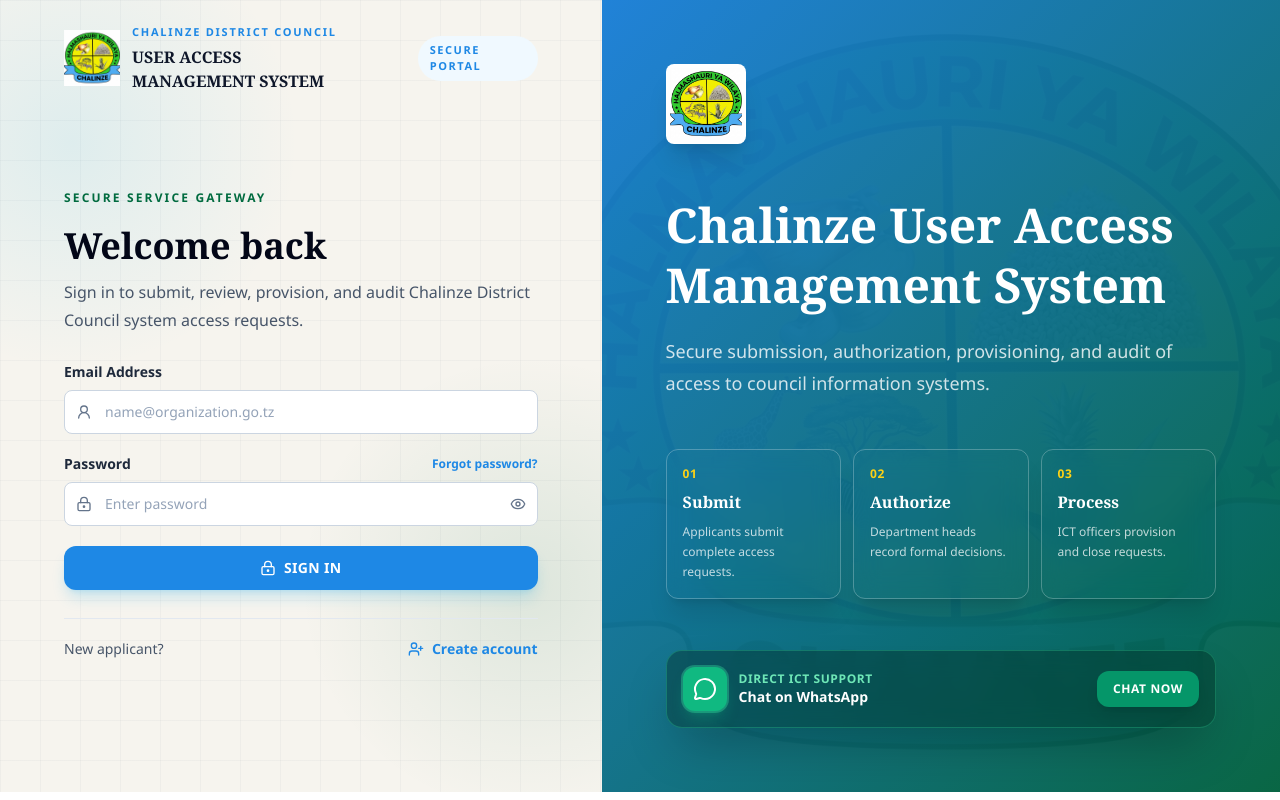
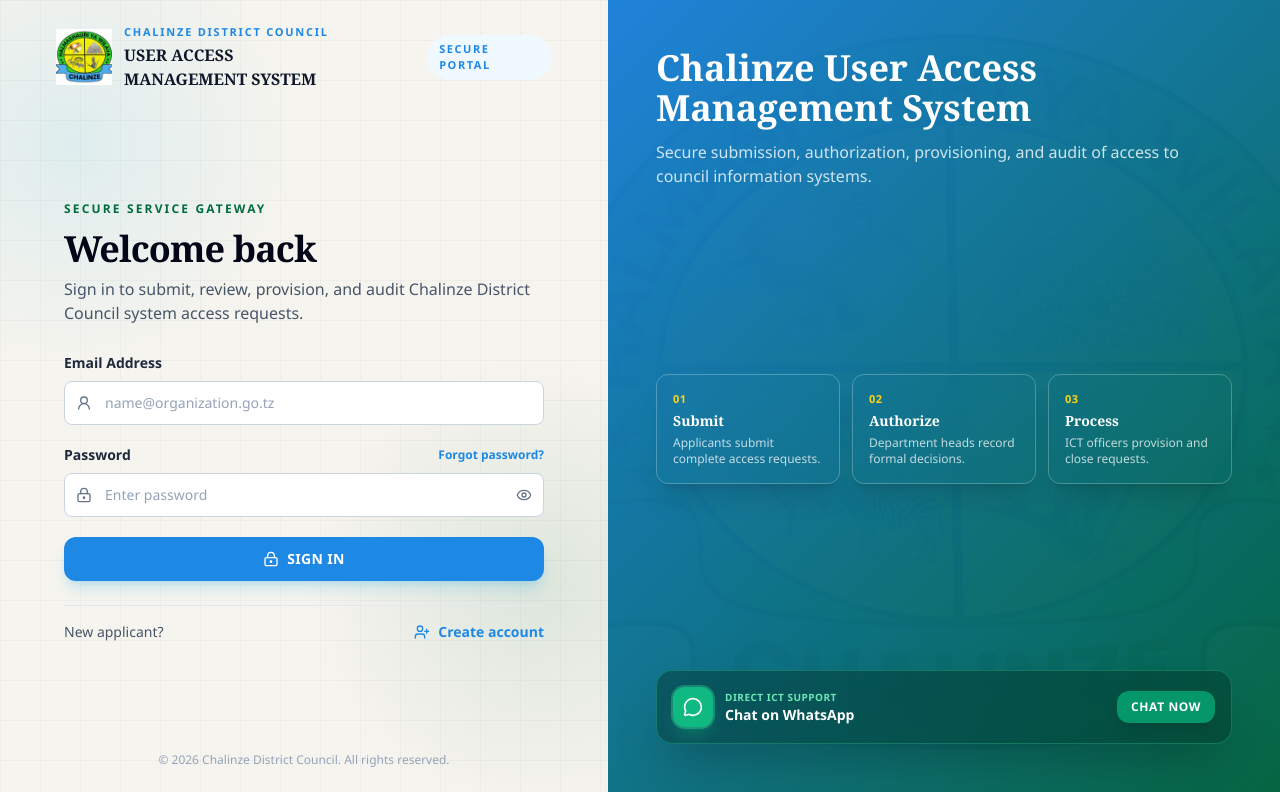
Before and after one commit to denare/ralg-user-access-system, a Next.js app: page /login in a window 1280 px wide. Built offline with nearby package versions, Linux system fonts and the light colour scheme; no server answers.

Commit message:
style(auth): optimize auth shell responsive layout for small and medium screens

```diff
--- a/components/auth-page-shell.tsx
+++ b/components/auth-page-shell.tsx
@@ -18,16 +18,15 @@
 }) {
   return (
     <main className="h-screen overflow-hidden bg-white">
-
-      <section className="grid h-[calc(100vh-8px)] lg:grid-cols-[minmax(0,0.94fr)_1.06fr]">
+      <section className="grid h-[calc(100vh-8px)] xl:grid-cols-[minmax(0,0.95fr)_1.05fr]">
         {/* Left: Form panel */}
-        <section className="auth-canvas h-full overflow-y-auto overflow-x-hidden px-5 py-6 sm:px-8 lg:px-12 xl:px-16">
+        <section className="auth-canvas flex h-full flex-col justify-between overflow-y-auto overflow-x-hidden px-5 py-6 sm:px-8 lg:px-12 xl:px-14">
           <header className="flex items-center justify-between gap-4">
             <div className="flex min-w-0 items-center gap-3">
-              <img src="/branding/HalmashauriYaChalinze.png" alt="" className="h-14 w-14 shrink-0 object-contain" />
+              <img src="/branding/HalmashauriYaChalinze.png" alt="" className="h-12 w-12 sm:h-14 sm:w-14 shrink-0 object-contain" />
               <div className="min-w-0">
                 <p className="truncate text-[11px] font-bold uppercase tracking-[0.16em] text-[#1e88e5]">Chalinze District Council</p>
-                <h1 className="mt-1 text-sm font-bold uppercase leading-snug text-slate-900 sm:text-base">
+                <h1 className="mt-0.5 text-xs font-bold uppercase leading-snug text-slate-900 sm:text-sm md:text-base">
                   User Access Management System
                 </h1>
               </div>
@@ -37,76 +36,83 @@
             </Link>
           </header>
 
-          <div className="flex min-h-[calc(100%-80px)] items-center py-8">
-            <div className="w-full max-w-[520px]">
+          <div className="my-auto flex w-full items-center justify-center py-6">
+            <div className="w-full max-w-[480px]">
               <p className="text-xs font-bold uppercase tracking-[0.18em] text-brand-government">{eyebrow}</p>
-              <h2 className="mt-5 text-4xl font-bold tracking-normal text-slate-950">{title}</h2>
-              <p className="mt-3 text-base leading-7 text-slate-600">{description}</p>
+              <h2 className="mt-3 text-3xl font-bold tracking-tight text-slate-950 sm:text-4xl">{title}</h2>
+              <p className="mt-2 text-sm leading-6 text-slate-600 sm:text-base">{description}</p>
               {children}
-              <div className="mt-7 border-t border-slate-200 pt-5 text-sm">
+              <div className="mt-6 border-t border-slate-200 pt-4 text-sm">
                 {footerAction}
               </div>
             </div>
           </div>
+
+          <footer className="text-center text-xs text-slate-400">
+            &copy; {new Date().getFullYear()} Chalinze District Council. All rights reserved.
+          </footer>
         </section>
 
-        <section className="relative hidden h-full overflow-hidden bg-[#0b2239] text-white lg:block">
+        {/* Right: Informational banner panel (Hidden on smaller screens < xl, e.g. mobile/tablets) */}
+        <section className="relative hidden h-full overflow-hidden bg-[#0b2239] text-white xl:flex xl:flex-col">
           {/* Background: coat of arms watermark + gradient */}
           <div className="absolute inset-0">
-            <img src="/branding/HalmashauriYaChalinze.png" alt="" className="h-full w-full object-cover opacity-20" />
-            <div className="absolute inset-0 bg-[linear-gradient(135deg,rgba(30,136,229,0.9),rgba(0,107,63,0.84))]" />
+            <img src="/branding/HalmashauriYaChalinze.png" alt="" className="h-full w-full object-cover opacity-15" />
+            <div className="absolute inset-0 bg-[linear-gradient(135deg,rgba(30,136,229,0.92),rgba(0,107,63,0.88))]" />
           </div>
 
           {/* Content */}
-          <div className="relative flex h-full flex-col justify-between p-12 xl:p-16">
-            {/* Top: Logo */}
-            <img
-              src="/branding/HalmashauriYaChalinze.png"
-              alt="Chalinze District Council seal"
-              className="h-20 w-20 rounded-lg bg-white object-contain p-1 shadow-xl"
-            />
+          <div className="relative flex h-full flex-col justify-between p-8 xl:p-12 2xl:p-16">
+            {/* Top: Logo - Only show on very large 2xl screens, remove on smaller right-panel views */}
+            <div className="hidden 2xl:block">
+              <img
+                src="/branding/HalmashauriYaChalinze.png"
+                alt="Chalinze District Council seal"
+                className="h-16 w-16 rounded-lg bg-white object-contain p-1 shadow-xl"
+              />
+            </div>
 
-            {/* Middle: Title */}
-            <div className="max-w-2xl">
-              <h2 className="text-5xl font-bold leading-tight text-white">
+            {/* Middle: Title & Subtitle */}
+            <div className="max-w-xl">
+              <h2 className="text-3xl font-bold leading-tight text-white xl:text-4xl 2xl:text-5xl">
                 Chalinze User Access<br />Management System
               </h2>
-              <p className="mt-5 max-w-xl text-lg leading-8 text-white/80">
+              <p className="mt-3 text-sm leading-6 text-white/80 xl:text-base 2xl:text-lg">
                 Secure submission, authorization, provisioning, and audit of access to council information systems.
               </p>
             </div>
 
-            {/* Steps with Glassmorphism Border */}
-            <div className="grid gap-3 xl:grid-cols-3">
+            {/* Steps Cards - Grid of 3 side-by-side for optimal visibility */}
+            <div className="grid grid-cols-3 gap-2.5 xl:gap-3">
               {[
                 ["01", "Submit", "Applicants submit complete access requests."],
                 ["02", "Authorize", "Department heads record formal decisions."],
                 ["03", "Process", "ICT officers provision and close requests."]
               ].map(([number, itemTitle, itemDescription]) => (
-                <div key={number} className="rounded-xl border border-white/25 bg-white/12 p-4 shadow-xl backdrop-blur-md transition-all hover:bg-white/18 hover:border-white/40">
-                  <p className="text-xs font-black uppercase tracking-wider text-brand-gold">{number}</p>
-                  <h3 className="mt-2 text-base font-bold text-white">{itemTitle}</h3>
-                  <p className="mt-2 text-xs leading-5 text-white/75">{itemDescription}</p>
+                <div key={number} className="rounded-xl border border-white/25 bg-white/12 p-3 xl:p-4 shadow-xl backdrop-blur-md transition-all hover:bg-white/18 hover:border-white/40">
+                  <p className="text-[11px] font-black uppercase tracking-wider text-brand-gold">{number}</p>
+                  <h3 className="mt-1 text-xs xl:text-sm font-bold text-white">{itemTitle}</h3>
+                  <p className="mt-1 text-[11px] xl:text-xs leading-relaxed text-white/75 line-clamp-3">{itemDescription}</p>
                 </div>
               ))}
             </div>
 
-            {/* Direct WhatsApp Chat Icon Action */}
-            <div className="flex items-center justify-between gap-4 rounded-2xl border border-emerald-400/30 bg-emerald-950/40 p-4 shadow-2xl backdrop-blur-md">
+            {/* Direct WhatsApp Chat Action */}
+            <div className="flex items-center justify-between gap-3 rounded-2xl border border-emerald-400/30 bg-emerald-950/40 p-3.5 xl:p-4 shadow-2xl backdrop-blur-md">
               <div className="flex items-center gap-3">
-                <div className="flex h-11 w-11 items-center justify-center rounded-xl bg-emerald-500 text-white shadow-lg shadow-emerald-500/30 ring-2 ring-emerald-400/40">
-                  <MessageCircle className="h-6 w-6" />
+                <div className="flex h-10 w-10 shrink-0 items-center justify-center rounded-xl bg-emerald-500 text-white shadow-lg shadow-emerald-500/30 ring-2 ring-emerald-400/40">
+                  <MessageCircle className="h-5 w-5" />
                 </div>
-                <div>
-                  <p className="text-xs font-bold text-emerald-300 uppercase tracking-wider">Direct ICT Support</p>
-                  <p className="text-sm font-semibold text-white">Chat on WhatsApp</p>
+                <div className="min-w-0">
+                  <p className="truncate text-[10px] font-bold uppercase tracking-wider text-emerald-300">Direct ICT Support</p>
+                  <p className="truncate text-xs xl:text-sm font-semibold text-white">Chat on WhatsApp</p>
                 </div>
               </div>
               <a
                 href="https://wa.me/255678049280"
                 target="_blank"
                 rel="noopener noreferrer"
-                className="inline-flex items-center gap-2 rounded-xl bg-emerald-600 px-4 py-2.5 text-xs font-bold uppercase tracking-wider text-white shadow-lg transition hover:bg-emerald-500 active:scale-95"
+                className="shrink-0 inline-flex items-center gap-1.5 rounded-xl bg-emerald-600 px-3.5 py-2 text-xs font-bold uppercase tracking-wider text-white shadow-lg transition hover:bg-emerald-500 active:scale-95"
               >
                 <span>Chat Now</span>
               </a>
```
